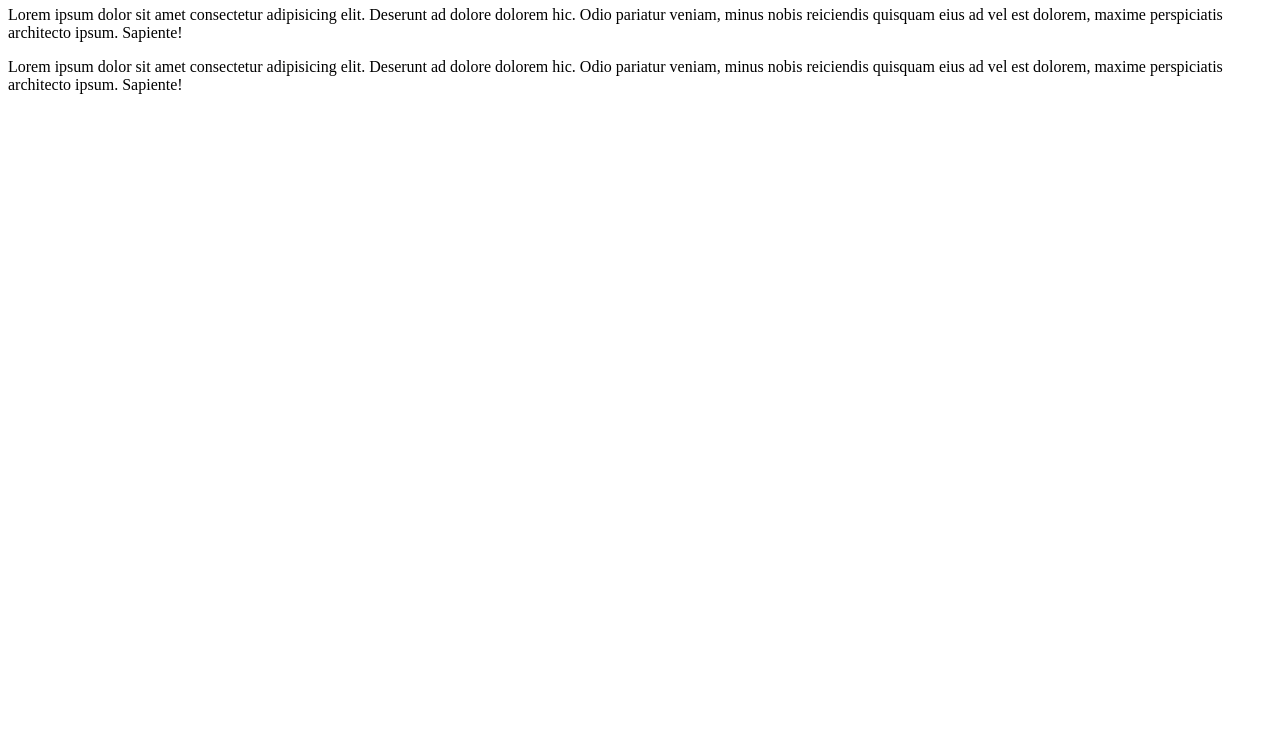
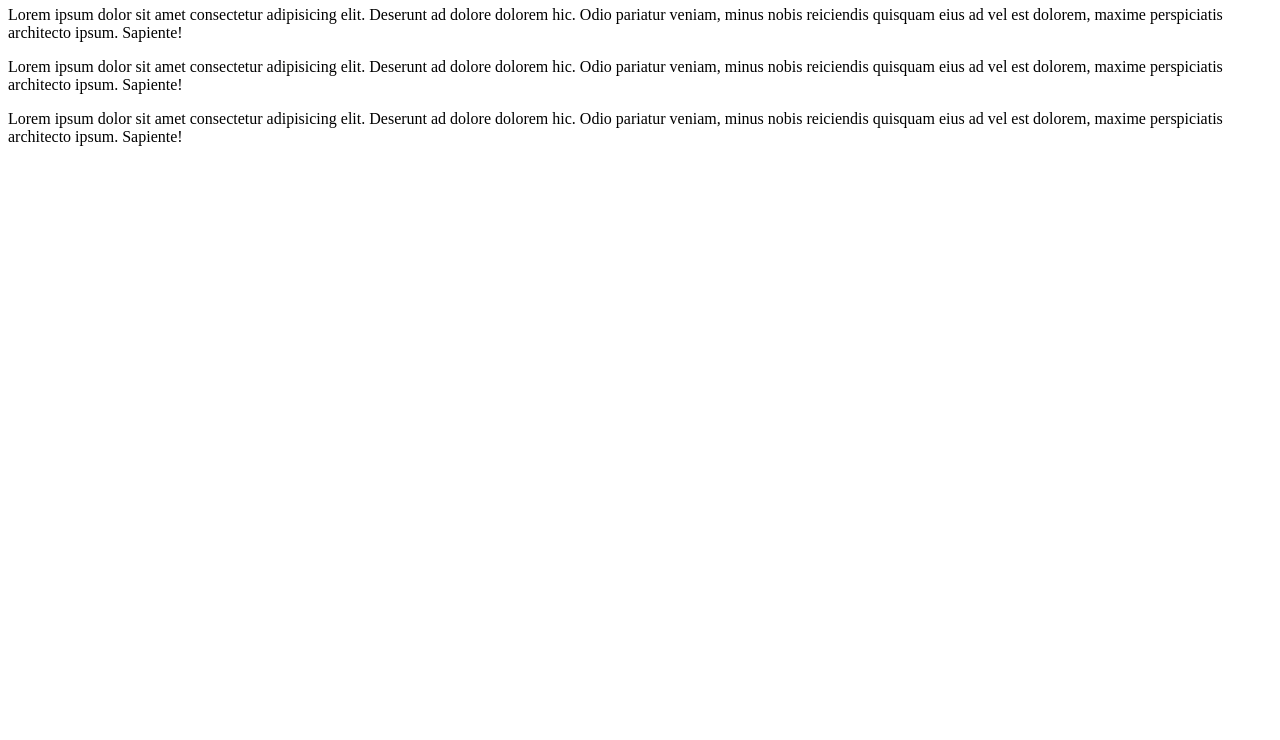
Before and after one commit to vipulasa/my-website, a plain HTML site: page index.html in a window 1280 px wide. Shown: the part 60-800 px from the top of the page. Drawn offline with Linux system fonts and the light colour scheme.

Commit message:
HTML code is updated

```diff
--- a/index.html
+++ b/index.html
@@ -18,5 +18,11 @@
         Odio pariatur veniam, minus nobis reiciendis quisquam eius ad vel est dolorem, maxime perspiciatis
         architecto ipsum. Sapiente!
     </p>
+
+    <p>
+        Lorem ipsum dolor sit amet consectetur adipisicing elit. Deserunt ad dolore dolorem hic.
+        Odio pariatur veniam, minus nobis reiciendis quisquam eius ad vel est dolorem, maxime perspiciatis
+        architecto ipsum. Sapiente!
+    </p>
 </body>
 </html>
```
